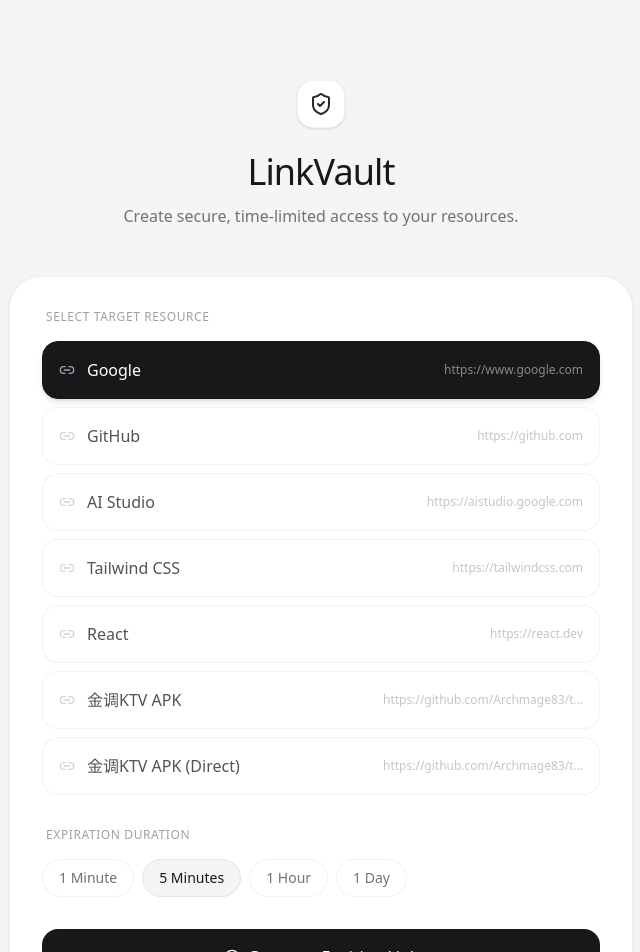
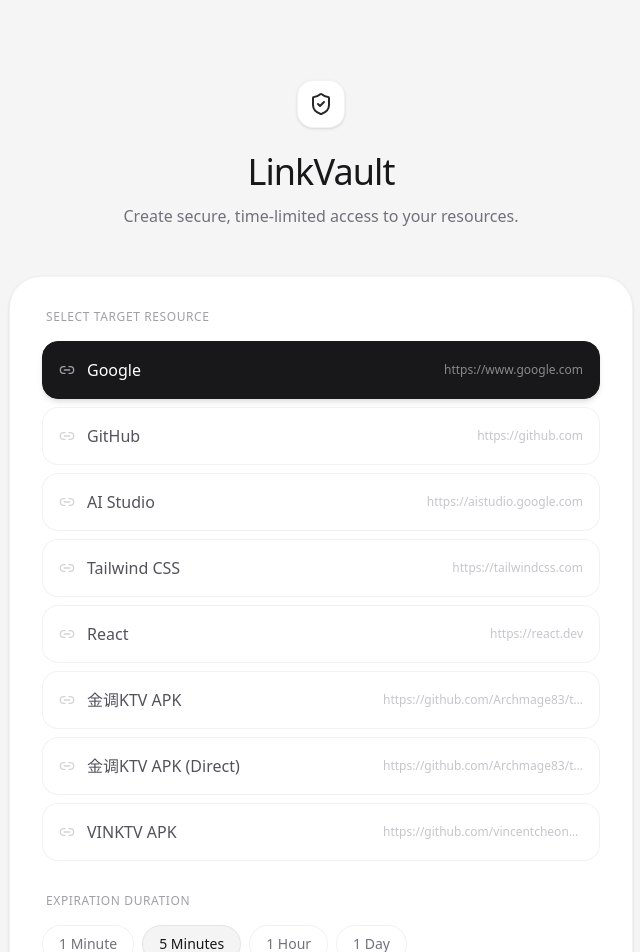
Before and after one commit to vincentcheong321-ux/bestapp, a React (Vite) app: page / in a window 1280 px wide. Shown: the top 952 px of the page, without its empty margins (319-959 px from the left). Built offline with nearby package versions, Linux system fonts and the light colour scheme.

Commit message:
feat: Add VINKTV APK link
Adds a new entry to the application's list of external links, specifically for the VINKTV APK. This makes the APK more readily accessible to users.

```diff
--- a/src/App.tsx
+++ b/src/App.tsx
@@ -21,6 +21,7 @@
   { name: 'React', url: 'https://react.dev' },
   { name: '金调KTV APK', url: 'https://github.com/Archmage83/tvapk/blob/master/%E9%87%91%E8%B0%83KTV.apk' },
   { name: '金调KTV APK (Direct)', url: 'https://github.com/Archmage83/tvapk/raw/refs/heads/master/%E9%87%91%E8%B0%83KTV.apk' },
+  { name: 'VINKTV APK', url: 'https://github.com/vincentcheong321-ux/bestapp/releases/download/vinktv/VINKTV.apk' },
 ];
 
 const DURATIONS = [
```
